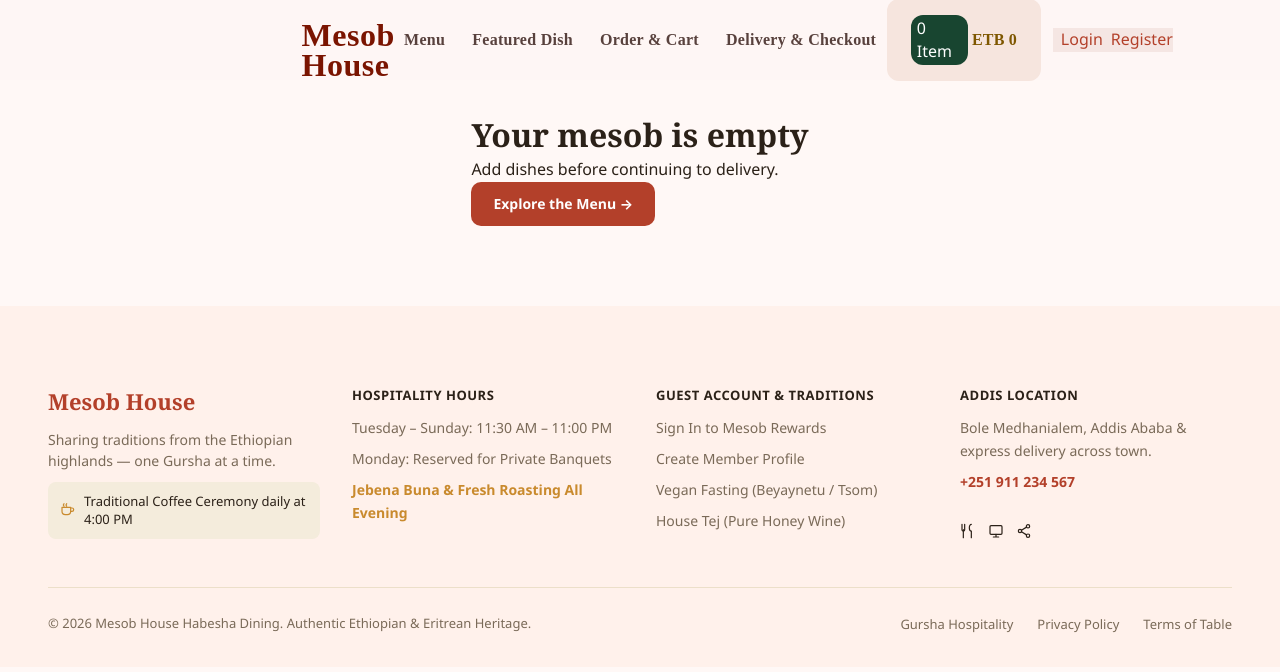
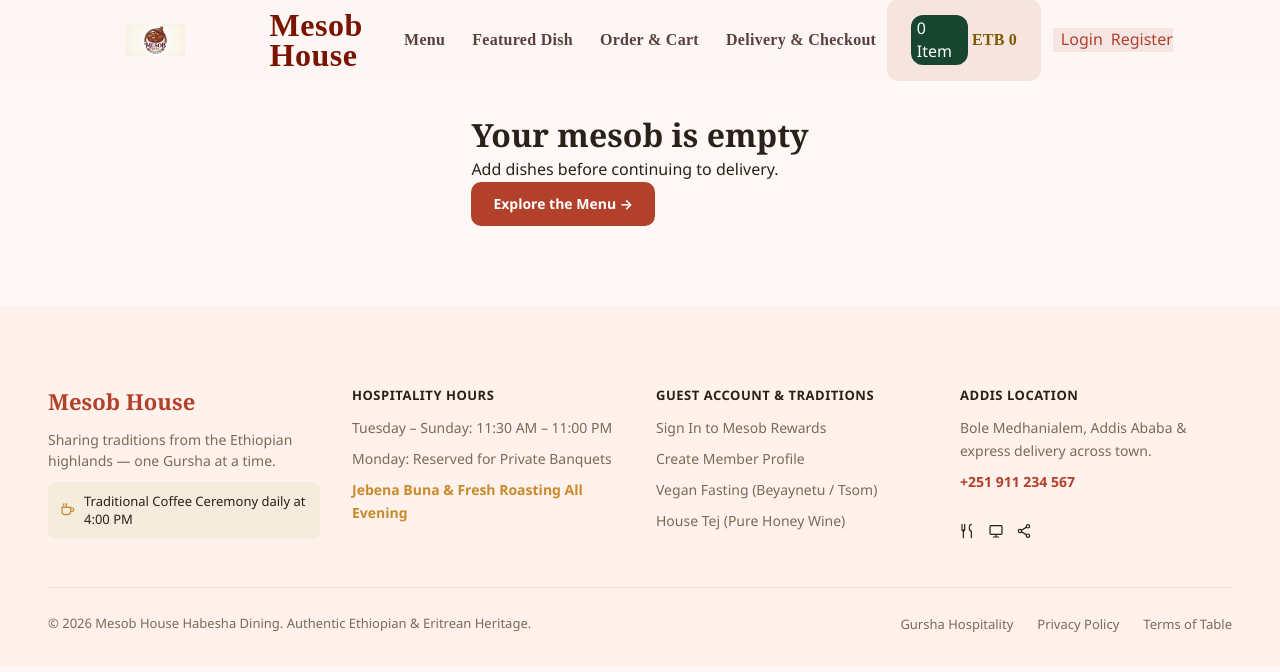
Before and after one commit to juffalx/mesob-capston, a React (Vite) app: page /mesob-capston/delivery in a window 1280 px wide. Shown: the top 672 px of the page. Built offline with nearby package versions, Linux system fonts and the light colour scheme.

Commit message:
fix: clean header layout and add logo

```diff
--- a/src/Component/Header/Logo/Logo.css
+++ b/src/Component/Header/Logo/Logo.css
@@ -1,7 +1,4 @@
 .logo {
-  position: relative;
-  top: 10px;
-  left: 32px;
   display: flex;
   min-width: 340.28px;
   min-height: 60px;
--- a/src/Component/Header/Logo/LogoImg/LogoImg.css
+++ b/src/Component/Header/Logo/LogoImg/LogoImg.css
@@ -1,6 +1,10 @@
-.logo-img{
-    position: relative;
-    top: 14;
-    width: 204.28px;
-    height: 32px;
+.logo-img {
+  width: 204.28px;
+  height: 32px;
 }
+
+.logo-img img {
+  width: 100%;
+  height: 100%;
+  object-fit: contain;
+}
--- a/src/Component/Header/Logo/LogoImg/LogoImg.jsx
+++ b/src/Component/Header/Logo/LogoImg/LogoImg.jsx
@@ -1,11 +1,14 @@
-import './LogoImg.css'
+import './LogoImg.css';
 function LogoImg() {
   return (
-    <div className='logo-img'>
-        <img src="" alt="" />
-        {/* Mesob House Brand Logo */}
+    <div className="logo-img">
+      <img
+        src={`${import.meta.env.BASE_URL}asset/logo.png`}
+        alt="Mesob House"
+      />
+      {/* Mesob House Brand Logo */}
     </div>
-  )
+  );
 }
 
-export default LogoImg
+export default LogoImg;
--- a/src/Component/Header/Navigation/Nav.css
+++ b/src/Component/Header/Navigation/Nav.css
@@ -1,6 +1,4 @@
 .nav-container {
-  position: relative;
-  left: 388.1;
   width: 472.2px;
   height: 56px;
   display: flex;
```
Also changed, not shown: public/asset/logo.png (added).
